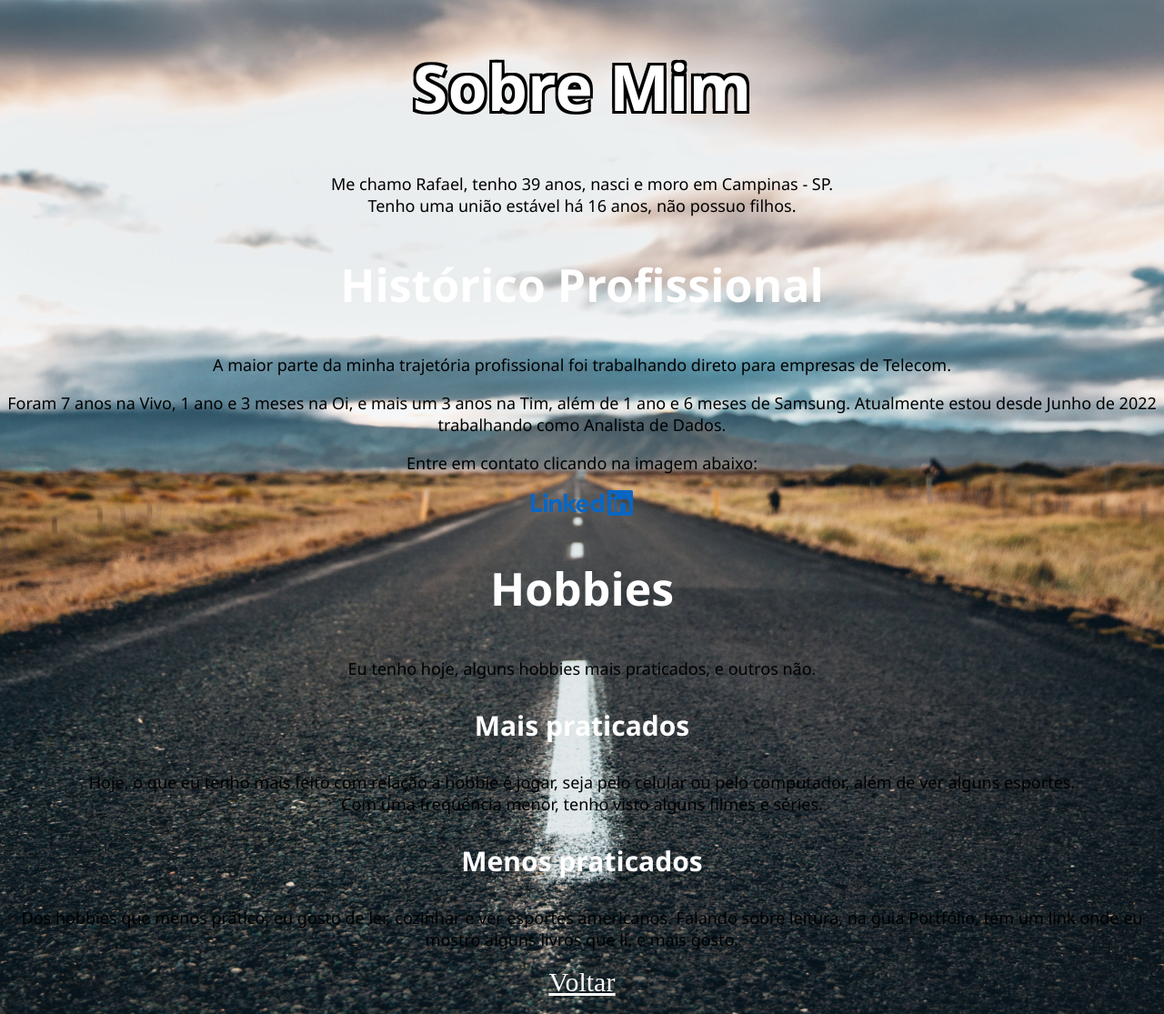
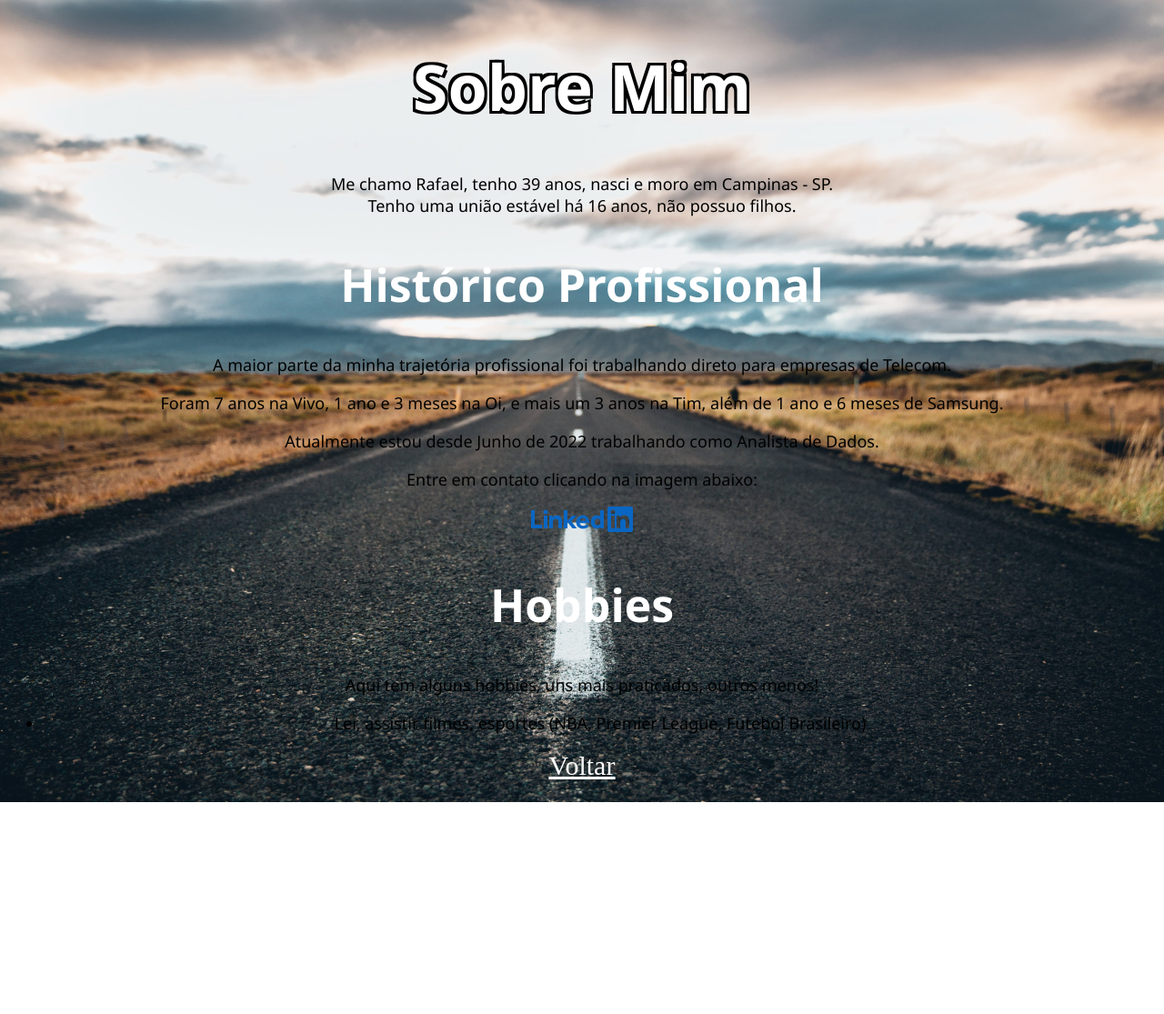
Before and after one commit to RafaMorotti/rafael_morotti_projeto_uninter, a plain HTML site: page sobre.html in a window 1280 px wide. Shown: the whole page at 91% size. After the commit the page ends 882 px from the top, so only its background shows below. Drawn offline with Linux system fonts and the light colour scheme.

Commit message:
Update sobre.html

```diff
--- a/sobre.html
+++ b/sobre.html
@@ -14,7 +14,7 @@
     <h2>Histórico Profissional</h2>
 
     <p> A maior parte da minha trajetória profissional foi trabalhando direto para empresas de Telecom. </p>
-    Foram 7 anos na Vivo, 1 ano e 3 meses na Oi, e mais um 3 anos na Tim, além de 1 ano e 6 meses de Samsung.
+    <p> Foram 7 anos na Vivo, 1 ano e 3 meses na Oi, e mais um 3 anos na Tim, além de 1 ano e 6 meses de Samsung. </p>
     Atualmente estou desde Junho de 2022 trabalhando como Analista de Dados.
 
     <p>Entre em contato clicando na imagem abaixo:</p>
@@ -24,16 +24,11 @@
         </a>
 
     <h2>Hobbies</h2>
-    Eu tenho hoje, alguns hobbies mais praticados, e outros não.
+    Aqui tem alguns hobbies, uns mais praticados, outros menos!
+        <ul>
+            <li>Ler, assistir filmes, esportes (NBA, Premier League, Futebol Brasileiro) <a href=''</li>
+        </ul>
 
-    <h3> Mais praticados</h3>
-    Hoje, o que eu tenho mais feito com relação a hobbie é jogar, seja pelo celular ou pelo computador, além de ver alguns esportes.<br>
-
-    Com uma frequência menor, tenho visto alguns filmes e séries.
-
-    <h3> Menos praticados</h3>
-    Dos hobbies que menos prático, eu gosto de ler, cozinhar e ver esportes americanos.
-    Falando sobre leitura, na guia Portfólio, tem um link onde eu mostro alguns livros que li, e mais gosto.
     <p>
         <div class="menu_button">
             <a href="https://rafamorotti.github.io/rafael_morotti_projeto_uninter/" class="menu_button">Voltar</a>
```
